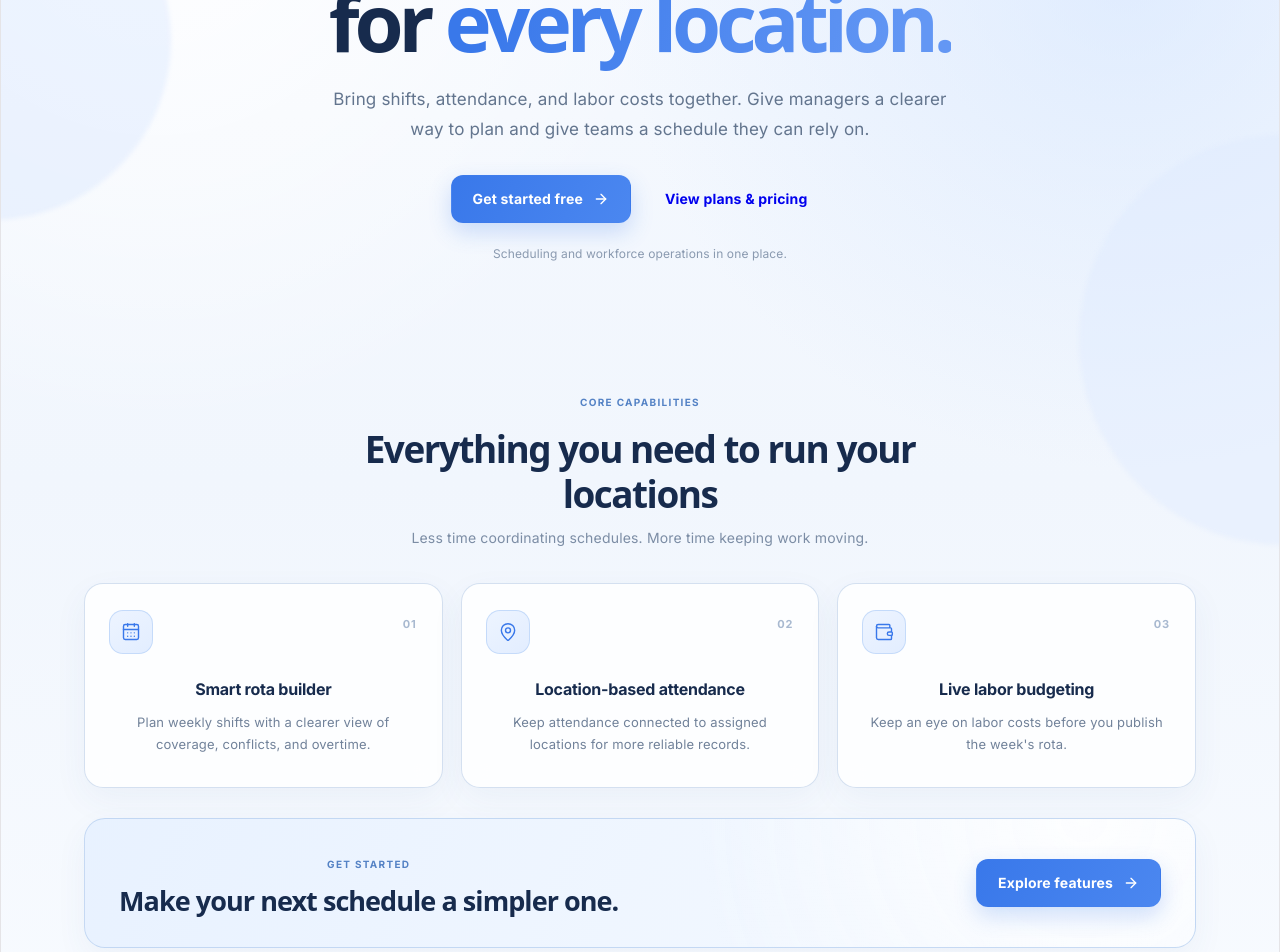
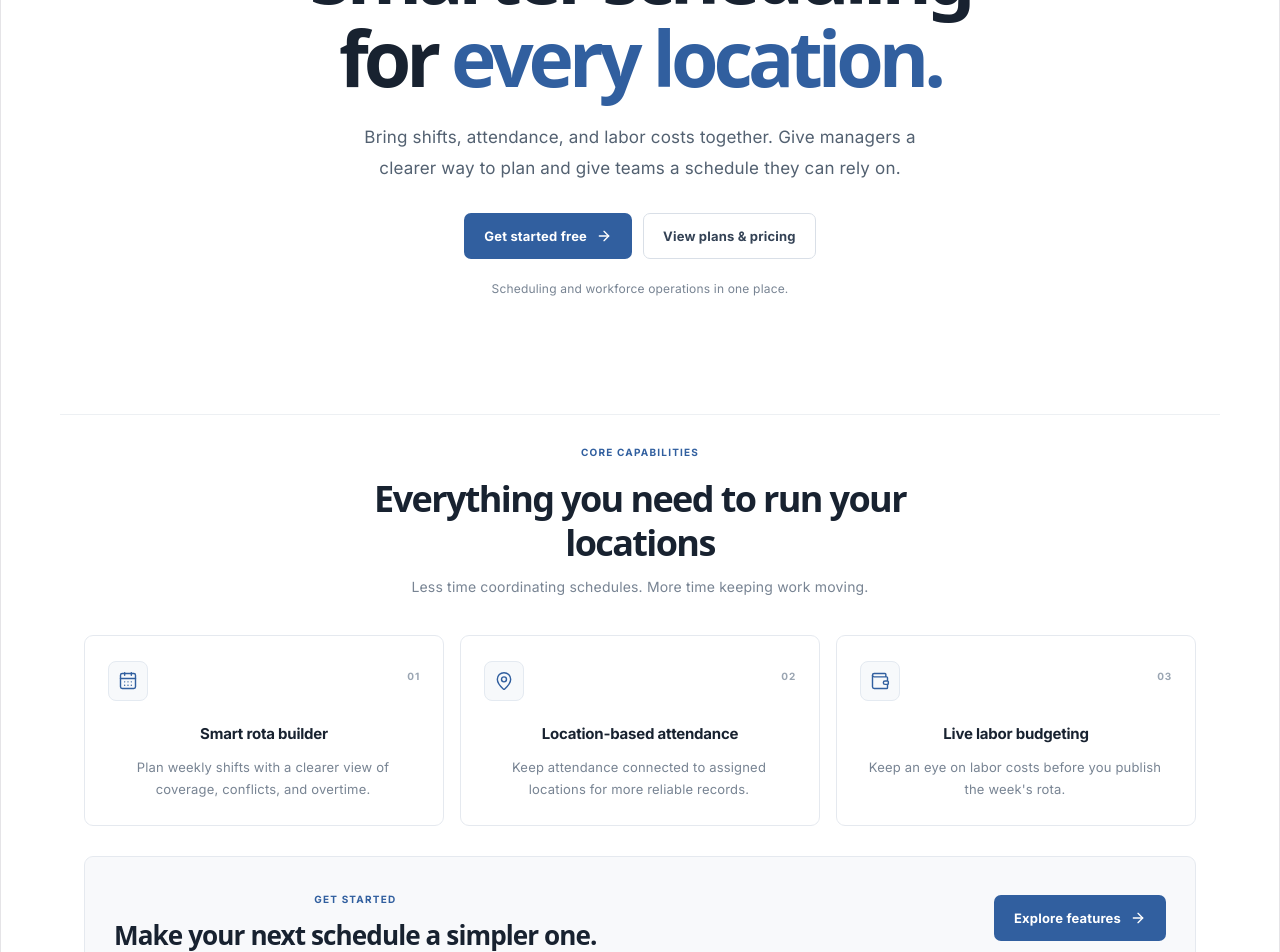
Before and after one commit to talhaimran3/fictional-space-robot, a React app in the folder multi-tenant-saas/frontend/: page / in a window 1280 px wide. Shown: the part 320-1272 px from the top of the page. Built offline with nearby package versions, Linux system fonts and the light colour scheme; the HTML template or start-up script is replaced by a standard one.

Commit message:
Apply minimal professional landing page styling

```diff
--- a/multi-tenant-saas/frontend/src/components/LandingPage.css
+++ b/multi-tenant-saas/frontend/src/components/LandingPage.css
@@ -1,303 +1,228 @@
 .sp-landing {
-  --sp-navy: #172b4d;
-  --sp-text: #536781;
-  --sp-muted: #7c8da5;
-  --sp-blue: #3978ea;
-  --sp-blue-dark: #2864d4;
-  --sp-border: rgba(196, 213, 235, 0.72);
-  --sp-surface: rgba(255, 255, 255, 0.82);
-  position: relative;
-  isolation: isolate;
+  --sp-ink: #182230;
+  --sp-text: #536171;
+  --sp-muted: #788493;
+  --sp-accent: #315f9f;
+  --sp-accent-hover: #254d83;
+  --sp-border: #e5e9ef;
+  --sp-surface: #ffffff;
+  width: 100%;
   overflow: hidden;
-  width: 100%;
   color: var(--sp-text);
-  font-family: Inter, system-ui, -apple-system, BlinkMacSystemFont, "Segoe UI",
-    sans-serif;
-  background:
-    radial-gradient(ellipse at 12% 8%, rgba(255, 255, 255, 0.98), transparent 34%),
-    radial-gradient(ellipse at 88% 18%, rgba(205, 225, 255, 0.52), transparent 32%),
-    linear-gradient(180deg, #f7faff 0%, #f1f6fd 56%, #f8fbff 100%);
-}
-
-.sp-landing::before,
-.sp-landing::after {
-  position: absolute;
-  z-index: -1;
-  content: "";
-  pointer-events: none;
-  border-radius: 50%;
-  filter: blur(2px);
-}
-
-.sp-landing::before {
-  top: 115px;
-  left: -190px;
-  width: 360px;
-  height: 360px;
-  background: rgba(207, 226, 255, 0.34);
-}
-
-.sp-landing::after {
-  top: 390px;
-  right: -210px;
-  width: 410px;
-  height: 410px;
-  background: rgba(221, 234, 255, 0.42);
+  background: #ffffff;
+  font-family: Inter, -apple-system, BlinkMacSystemFont, "Segoe UI", sans-serif;
 }
 
 .sp-landing-hero {
-  position: relative;
   max-width: 1120px;
   margin: 0 auto;
-  padding: clamp(76px, 10vw, 124px) 24px clamp(72px, 8vw, 104px);
+  padding: clamp(88px, 11vw, 136px) 24px clamp(82px, 9vw, 112px);
   text-align: center;
 }
 
 .sp-landing-hero-content {
-  max-width: 850px;
+  max-width: 790px;
   margin: 0 auto;
-  animation: sp-landing-rise-in 700ms cubic-bezier(0.2, 0.7, 0.25, 1) both;
+  animation: sp-landing-enter 600ms ease-out both;
 }
 
-.sp-landing-pill {
-  display: inline-flex;
-  min-height: 34px;
-  align-items: center;
-  justify-content: center;
-  gap: 9px;
+.sp-landing-eyebrow {
+  display: inline-block;
   margin-bottom: 25px;
-  padding: 6px 14px;
-  border: 1px solid rgba(177, 202, 239, 0.7);
-  border-radius: 999px;
-  background: rgba(255, 255, 255, 0.78);
-  box-shadow: 0 5px 18px rgba(49, 91, 151, 0.06);
-  color: #356fcf;
+  color: var(--sp-accent);
   font-size: 12px;
   font-weight: 650;
-  letter-spacing: 0.015em;
-}
-
-.sp-landing-pill-dot {
-  width: 7px;
-  height: 7px;
-  flex: 0 0 7px;
-  border-radius: 50%;
-  background: #4d91f5;
-  box-shadow: 0 0 0 4px rgba(77, 145, 245, 0.13);
+  letter-spacing: 0.045em;
 }
 
 .sp-landing-hero h1 {
   margin: 0 auto 22px;
-  color: var(--sp-navy);
-  font-size: clamp(2.45rem, 6.2vw, 4.65rem);
-  font-weight: 760;
+  color: var(--sp-ink);
+  font-size: clamp(2.6rem, 6vw, 4.5rem);
+  font-weight: 680;
   letter-spacing: -0.065em;
-  line-height: 1.06;
+  line-height: 1.08;
 }
 
 .sp-landing-heading-accent {
-  color: var(--sp-blue);
-  background: linear-gradient(105deg, #3978ea 8%, #6397f4 92%);
-  -webkit-background-clip: text;
-  background-clip: text;
-  -webkit-text-fill-color: transparent;
+  color: var(--sp-accent);
 }
 
 .sp-landing-intro {
-  max-width: 625px;
+  max-width: 610px;
   margin: 0 auto 30px;
-  color: #63758e;
-  font-size: clamp(15px, 1.5vw, 17px);
-  line-height: 1.75;
+  color: var(--sp-text);
+  font-size: clamp(15px, 1.45vw, 17px);
+  line-height: 1.8;
 }
 
 .sp-landing-ctas {
   display: flex;
   flex-wrap: wrap;
   justify-content: center;
-  gap: 12px;
+  gap: 11px;
 }
 
 .sp-landing-btn {
   display: inline-flex;
-  min-height: 48px;
+  min-height: 46px;
   align-items: center;
   justify-content: center;
-  gap: 10px;
-  padding: 0 21px;
+  gap: 9px;
+  padding: 0 19px;
   border: 1px solid transparent;
-  border-radius: 12px;
-  font-size: 14px;
-  font-weight: 650;
+  border-radius: 7px;
+  font-size: 13px;
+  font-weight: 620;
   text-decoration: none;
   transition:
-    transform 200ms ease,
-    box-shadow 200ms ease,
-    background-color 200ms ease,
-    border-color 200ms ease,
-    color 200ms ease;
+    background-color 180ms ease,
+    border-color 180ms ease,
+    color 180ms ease,
+    transform 180ms ease;
 }
 
 .sp-landing-btn:focus-visible {
-  outline: 3px solid rgba(57, 120, 234, 0.3);
+  outline: 3px solid rgba(49, 95, 159, 0.22);
   outline-offset: 3px;
 }
 
 .sp-landing-btn--primary {
-  color: #fff;
-  background: linear-gradient(115deg, #3978ea, #4b87f0);
-  box-shadow: 0 9px 22px rgba(57, 120, 234, 0.23);
+  color: #ffffff;
+  background: var(--sp-accent);
 }
 
 .sp-landing-btn--primary:hover {
   transform: translateY(-2px);
-  background: linear-gradient(115deg, #2f6fdf, #3978ea);
-  box-shadow: 0 13px 26px rgba(57, 120, 234, 0.29);
+  background: var(--sp-accent-hover);
 }
 
 .sp-landing-btn--primary svg {
-  transition: transform 200ms ease;
+  transition: transform 180ms ease;
 }
 
 .sp-landing-btn--primary:hover svg {
   transform: translateX(3px);
 }
 
-.sp-landing-btn--outline {
-  border-color: #d3dfef;
-  color: #405672;
-  background: rgba(255, 255, 255, 0.76);
-  box-shadow: 0 5px 16px rgba(49, 91, 151, 0.045);
+.sp-landing-btn--secondary {
+  border-color: #d9dfe7;
+  color: #344255;
+  background: #ffffff;
 }
 
-.sp-landing-btn--outline:hover {
+.sp-landing-btn--secondary:hover {
   transform: translateY(-2px);
-  border-color: #a9c5ef;
-  color: var(--sp-blue-dark);
-  background: #fff;
+  border-color: #aeb9c7;
+  background: #f9fafb;
 }
 
 .sp-landing-note {
-  margin: 18px 0 0;
-  color: #8a9ab0;
+  margin: 17px 0 0;
+  color: var(--sp-muted);
   font-size: 12px;
-  letter-spacing: 0.01em;
 }
 
 .sp-landing-features {
   max-width: 1160px;
   margin: 0 auto;
-  padding: 18px 24px clamp(70px, 9vw, 112px);
+  padding: 22px 24px clamp(76px, 9vw, 112px);
+  border-top: 1px solid #edf0f3;
 }
 
 .sp-landing-section-head {
   max-width: 650px;
-  margin: 0 auto 34px;
+  margin: 0 auto 36px;
   text-align: center;
-  animation: sp-landing-rise-in 700ms 100ms cubic-bezier(0.2, 0.7, 0.25, 1) both;
+  animation: sp-landing-enter 600ms 80ms ease-out both;
 }
 
 .sp-landing-kicker {
   display: inline-block;
   margin-bottom: 12px;
-  color: #5482c5;
+  color: var(--sp-accent);
   font-size: 10px;
-  font-weight: 750;
-  letter-spacing: 0.13em;
+  font-weight: 700;
+  letter-spacing: 0.12em;
 }
 
 .sp-landing-section-head h2 {
   margin: 0 0 10px;
-  color: var(--sp-navy);
-  font-size: clamp(1.55rem, 3vw, 2.05rem);
-  font-weight: 720;
-  letter-spacing: -0.04em;
-  line-height: 1.2;
+  color: var(--sp-ink);
+  font-size: clamp(1.55rem, 3vw, 2rem);
+  font-weight: 660;
+  letter-spacing: -0.045em;
+  line-height: 1.22;
 }
 
 .sp-landing-section-head p {
   margin: 0;
   color: var(--sp-muted);
   font-size: 14px;
-  line-height: 1.65;
+  line-height: 1.7;
 }
 
 .sp-landing-grid {
   display: grid;
   grid-template-columns: repeat(3, minmax(0, 1fr));
-  gap: 18px;
+  gap: 16px;
   margin-bottom: 30px;
 }
 
 .sp-landing-card {
   position: relative;
-  min-height: 205px;
-  padding: 26px 24px;
-  overflow: hidden;
+  min-height: 190px;
+  padding: 25px 23px;
   border: 1px solid var(--sp-border);
-  border-radius: 19px;
+  border-radius: 9px;
   background: var(--sp-surface);
-  box-shadow: 0 12px 34px rgba(57, 91, 137, 0.055);
-  backdrop-filter: blur(12px);
-  animation: sp-landing-rise-in 650ms cubic-bezier(0.2, 0.7, 0.25, 1) both;
+  animation: sp-landing-enter 520ms calc(100ms + var(--sp-landing-card-index, 0) * 75ms) ease-out both;
   transition:
-    transform 220ms ease,
-    border-color 220ms ease,
-    box-shadow 220ms ease;
-}
-
-.sp-landing-card:nth-child(1) {
-  animation-delay: 160ms;
-}
-
-.sp-landing-card:nth-child(2) {
-  animation-delay: 240ms;
-}
-
-.sp-landing-card:nth-child(3) {
-  animation-delay: 320ms;
+    border-color 180ms ease,
+    box-shadow 180ms ease,
+    transform 180ms ease;
 }
 
 .sp-landing-card:hover {
-  transform: translateY(-5px);
-  border-color: rgba(143, 180, 235, 0.85);
-  box-shadow: 0 18px 40px rgba(57, 91, 137, 0.11);
+  transform: translateY(-3px);
+  border-color: #cbd4df;
+  box-shadow: 0 10px 24px rgba(24, 34, 48, 0.055);
 }
 
 .sp-landing-icon {
   display: grid;
-  width: 44px;
-  height: 44px;
-  margin-bottom: 22px;
+  width: 40px;
+  height: 40px;
+  margin-bottom: 20px;
   place-items: center;
-  border: 1px solid rgba(179, 207, 248, 0.65);
-  border-radius: 14px;
-  color: var(--sp-blue);
-  background: linear-gradient(145deg, #edf4ff, #e2edff);
+  border: 1px solid #e4eaf1;
+  border-radius: 8px;
+  color: var(--sp-accent);
+  background: #f7f9fb;
 }
 
 .sp-landing-card-number {
   position: absolute;
   top: 27px;
-  right: 25px;
-  color: #a8b9d0;
-  font-size: 11px;
-  font-weight: 700;
+  right: 23px;
+  color: #9aa5b2;
+  font-size: 10px;
+  font-weight: 650;
   letter-spacing: 0.08em;
 }
 
 .sp-landing-card h3 {
   margin: 0 0 9px;
-  color: var(--sp-navy);
-  font-size: 16px;
-  font-weight: 700;
+  color: var(--sp-ink);
+  font-size: 15px;
+  font-weight: 650;
   letter-spacing: -0.015em;
 }
 
 .sp-landing-card p {
   max-width: 310px;
   margin: 0;
-  color: #71829a;
+  color: var(--sp-muted);
   font-size: 13px;
   line-height: 1.7;
 }
@@ -307,14 +232,11 @@
   align-items: center;
   justify-content: space-between;
   gap: 24px;
-  padding: 30px 34px;
-  border: 1px solid rgba(185, 209, 241, 0.8);
-  border-radius: 21px;
-  background:
-    radial-gradient(circle at 90% 0%, rgba(255, 255, 255, 0.8), transparent 38%),
-    linear-gradient(115deg, rgba(231, 241, 255, 0.96), rgba(246, 250, 255, 0.96));
-  box-shadow: 0 12px 32px rgba(57, 91, 137, 0.055);
-  animation: sp-landing-rise-in 700ms 300ms cubic-bezier(0.2, 0.7, 0.25, 1) both;
+  padding: 27px 29px;
+  border: 1px solid var(--sp-border);
+  border-radius: 9px;
+  background: #f8f9fb;
+  animation: sp-landing-enter 600ms 220ms ease-out both;
 }
 
 .sp-landing-cta-copy .sp-landing-kicker {
@@ -323,16 +245,16 @@
 
 .sp-landing-cta-band h2 {
   margin: 0;
-  color: var(--sp-navy);
-  font-size: clamp(1.15rem, 2.5vw, 1.5rem);
-  font-weight: 720;
+  color: var(--sp-ink);
+  font-size: clamp(1.15rem, 2.5vw, 1.45rem);
+  font-weight: 650;
   letter-spacing: -0.035em;
 }
 
-@keyframes sp-landing-rise-in {
+@keyframes sp-landing-enter {
   from {
     opacity: 0;
-    transform: translateY(16px);
+    transform: translateY(10px);
   }
 
   to {
@@ -367,16 +289,11 @@
 
 @media (max-width: 520px) {
   .sp-landing-hero {
-    padding: 68px 20px 64px;
-  }
-
-  .sp-landing-pill {
-    margin-bottom: 21px;
-    font-size: 11px;
+    padding: 72px 20px 66px;
   }
 
   .sp-landing-hero h1 {
-    font-size: clamp(2.25rem, 11vw, 3.1rem);
+    font-size: clamp(2.25rem, 10.5vw, 3.05rem);
     letter-spacing: -0.06em;
   }
 
@@ -401,11 +318,11 @@
   }
 
   .sp-landing-card {
-    padding: 23px 21px;
+    padding: 22px 20px;
   }
 
   .sp-landing-cta-band {
-    padding: 25px 22px;
+    padding: 24px 21px;
   }
 }
 
@@ -413,7 +330,6 @@
   .sp-landing *,
   .sp-landing *::before,
   .sp-landing *::after {
-    scroll-behavior: auto !important;
     animation-duration: 0.01ms !important;
     animation-iteration-count: 1 !important;
     transition-duration: 0.01ms !important;
```
